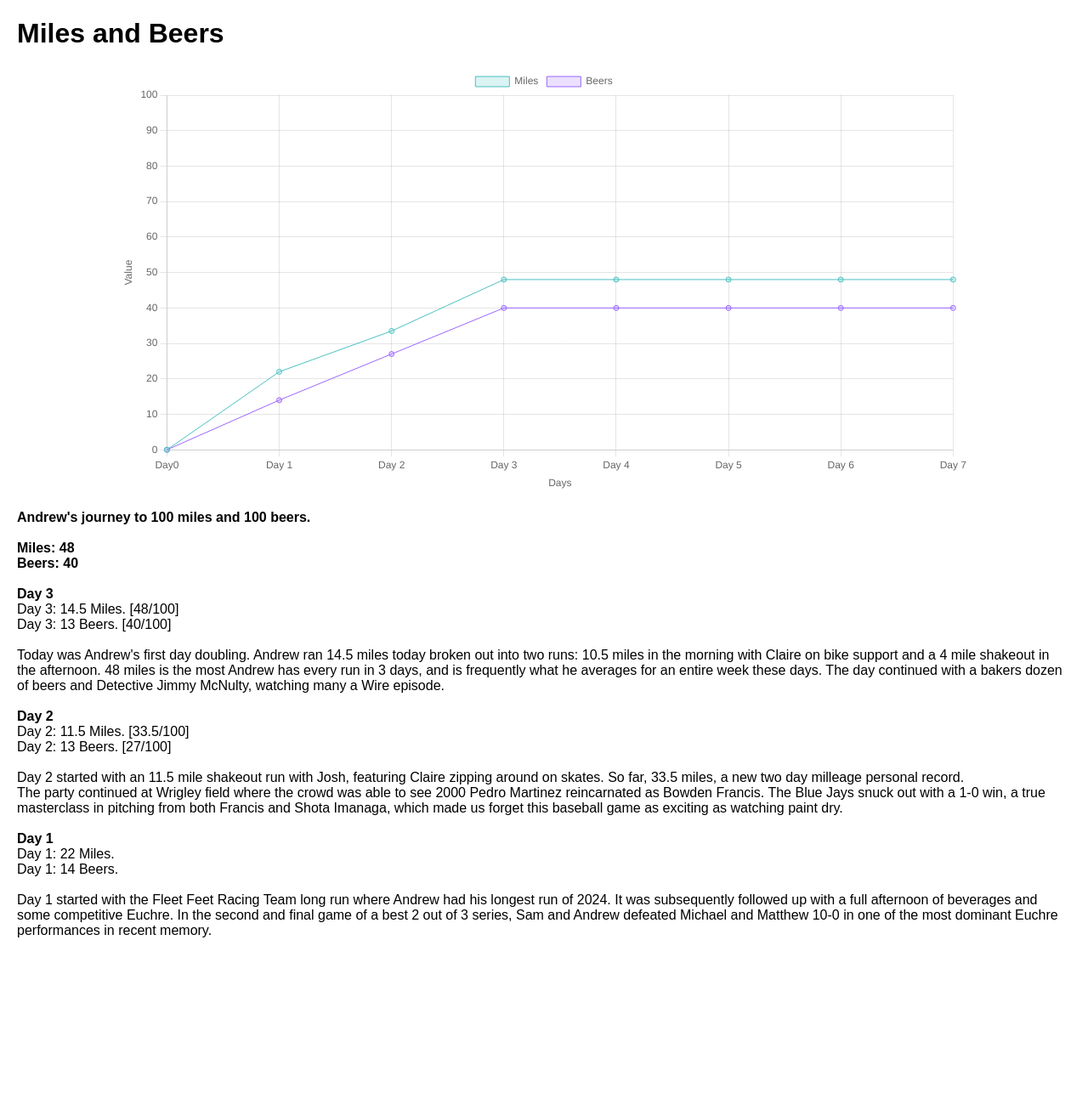
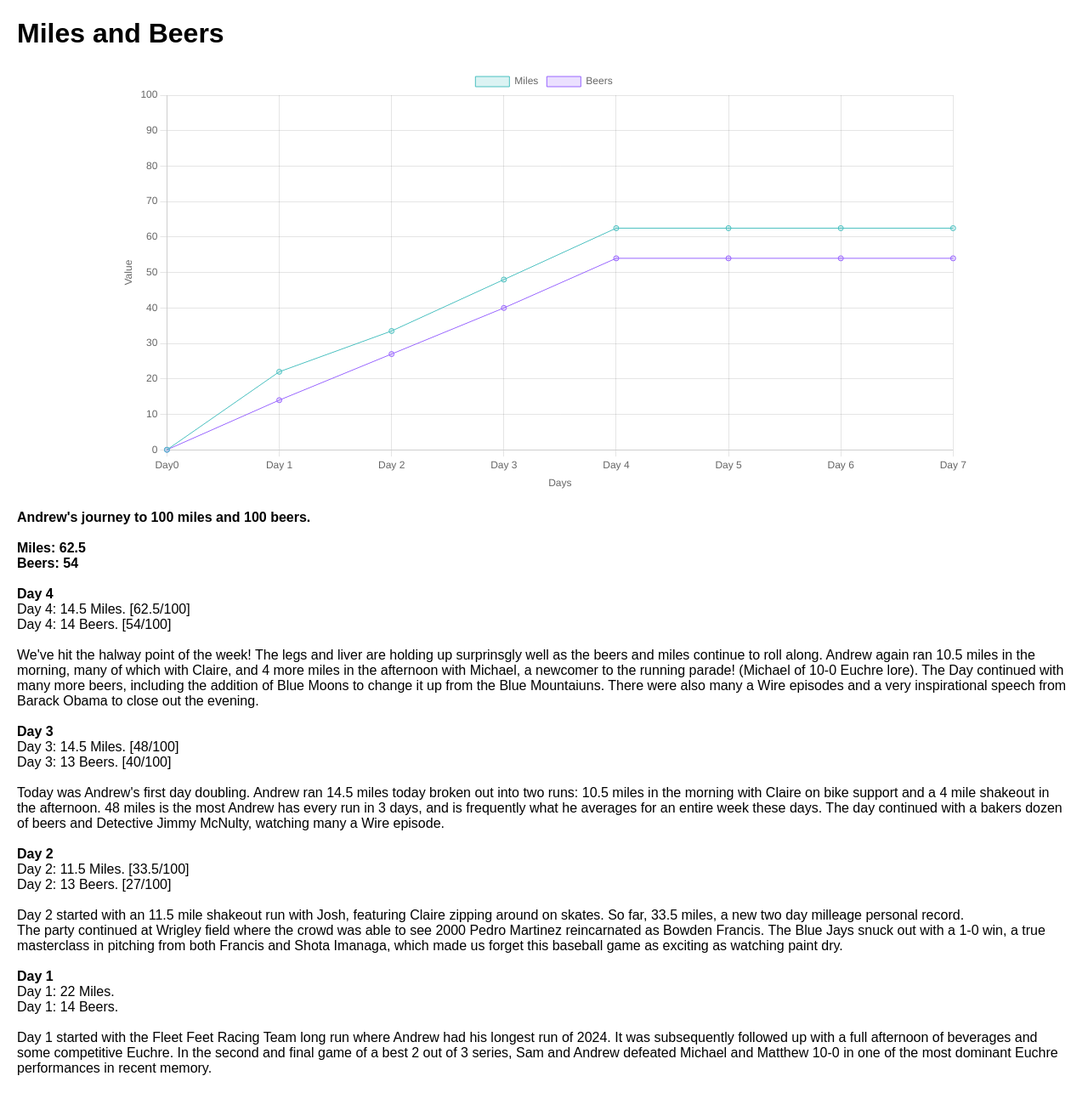
Before and after one commit to aredston19/aredston19.Github.io, a Jekyll site: the page 100.html, which Jekyll copies as it is, in a window 1280 px wide. Shown: the whole page at 85% size. Built offline with Jekyll 4.4.1, drawn with Linux system fonts in a browser that asks for light colours; before the commit the page ends 1124 px from its top, so only the background shows below that.

Commit message:
Add files via upload

```diff
--- a/100.html
+++ b/100.html
@@ -25,8 +25,8 @@
     <script>
         // Initialize data
         const days = ["Day0", "Day 1", "Day 2", "Day 3", "Day 4", "Day 5", "Day 6", "Day 7"];
-        Miles = [0, 22, 33.5, 48, 48, 48, 48, 48]; // Example data for Variable 1
-        Beers = [0, 14, 27, 40, 40, 40, 40, 40]; // Example data for Variable 2
+        Miles = [0, 22, 33.5, 48, 62.5, 62.5, 62.5, 62.5]; // Example data for Variable 1
+        Beers = [0, 14, 27, 40, 54, 54, 54, 54]; // Example data for Variable 2
 
         // Create charta
         const ctx = document.getElementById('myChart').getContext('2d');
@@ -77,8 +77,17 @@
 	<p>
 <b> Andrew's journey to 100 miles and 100 beers. </b> <br>
 <br>
-<b>Miles: 48 </b> <br>
-<b>Beers: 40 </b> <br>
+<b>Miles: 62.5 </b> <br>
+<b>Beers: 54 </b> <br>
+<br>
+<b> Day 4 </b>
+<br>
+Day 4: 14.5 Miles. [62.5/100] <br>
+Day 4: 14 Beers. [54/100]<br>
+<br>
+We've hit the halway point of the week! The legs and liver are holding up surprinsgly well as the beers and miles continue to roll along. Andrew again ran 10.5 miles in the morning, many of which with Claire, and 4 more miles in the afternoon with Michael, a newcomer to the running parade! (Michael of 10-0 Euchre lore).
+The Day continued with many more beers, including the addition of Blue Moons to change it up from the Blue Mountaiuns. There were also many a Wire episodes and a very inspirational speech from Barack Obama to close out the evening.
+<br>
 <br>
 <b> Day 3 </b>
 <br>
```
